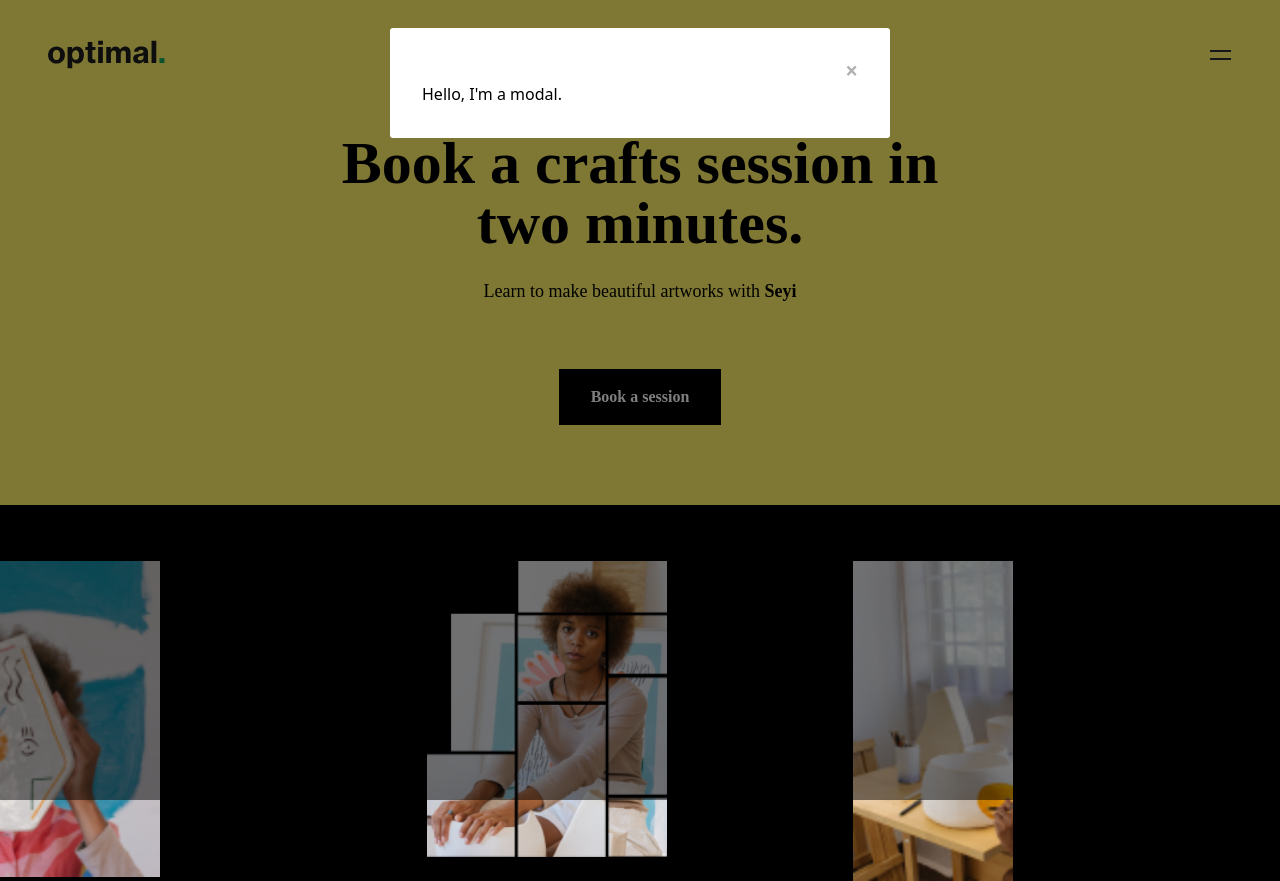
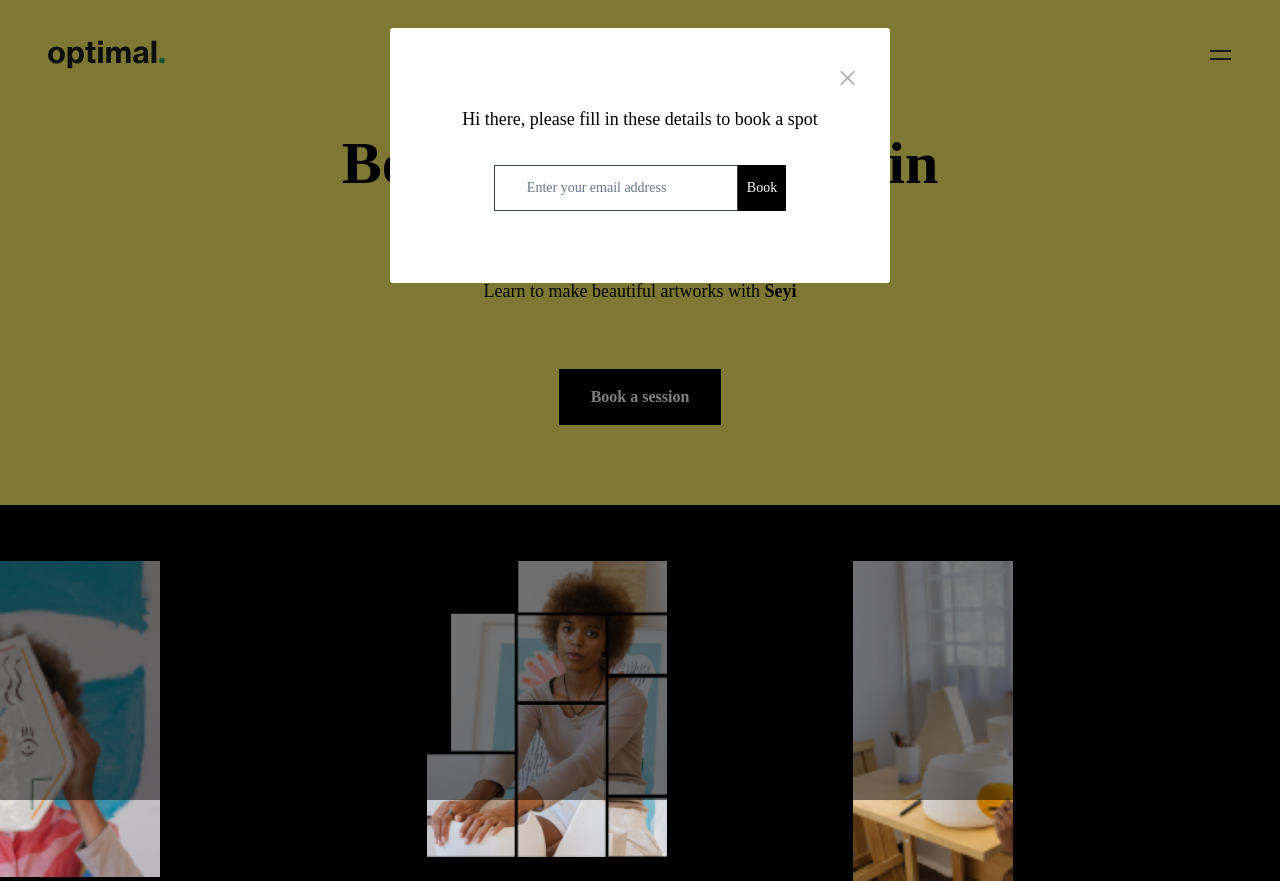
Before and after one commit to nini24/bookingsite, a React (Create React App) app: page / in a window 1280 px wide. Both pictures are taken after a click on the button "Book a session". Built offline with nearby package versions, Linux system fonts and the light colour scheme.

Commit message:
styling modal component

```diff
--- a/src/App.css
+++ b/src/App.css
@@ -41,8 +41,8 @@
 }
 
 .modal-close-button {
-  font-size: 1.4rem;
-  font-weight: 700;
+  font-size: 2.3rem;
+  font-weight: 500;
   line-height: 1;
   color: #000;
   opacity: .3;
--- a/src/Modal/Modal.js
+++ b/src/Modal/Modal.js
@@ -6,15 +6,18 @@ const Modal = ({isShowing,hide}) => isShowing ? ReactDOM.createPortal(
     <React.Fragment>
          <div className="modal-overlay"/>
     <div className="modal-wrapper" aria-modal aria-hidden tabIndex={-1} role="dialog">
-      <div className="modal">
+      <div className="modal font-['Gilroy'] ">
         <div className="modal-header">
           <button type="button" className="modal-close-button" data-dismiss="modal" aria-label="Close" onClick={hide}>
             <span aria-hidden="true">&times;</span>
           </button>
         </div>
-        <p>
-          Hello, I'm a modal.
-        </p>
+        <p className="font-medium text-center text-lg mt-2">Hi there, please fill in these details to book a spot</p>
+
+      <form className="mt-8 text-center mb-10 ">
+            <input type='text' placeholder='Enter your email address' required className="px-8 py-3 border border-slate-700 placeholder-slate-500 text-sm font-medium" />
+            <button className="text-sm px-2 py-3 bg-black text-white border border-black">Book</button>
+      </form>
       </div>
     </div>
     </React.Fragment>,document.body
```
